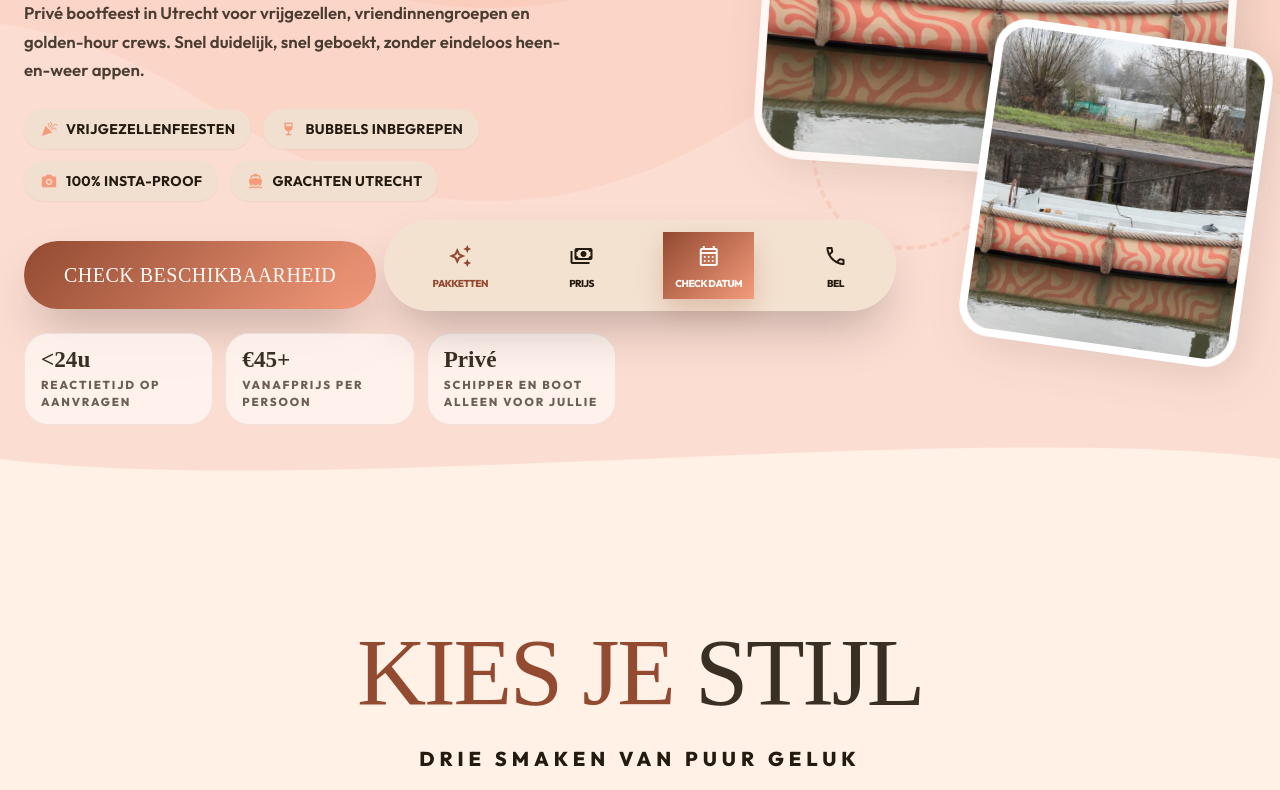
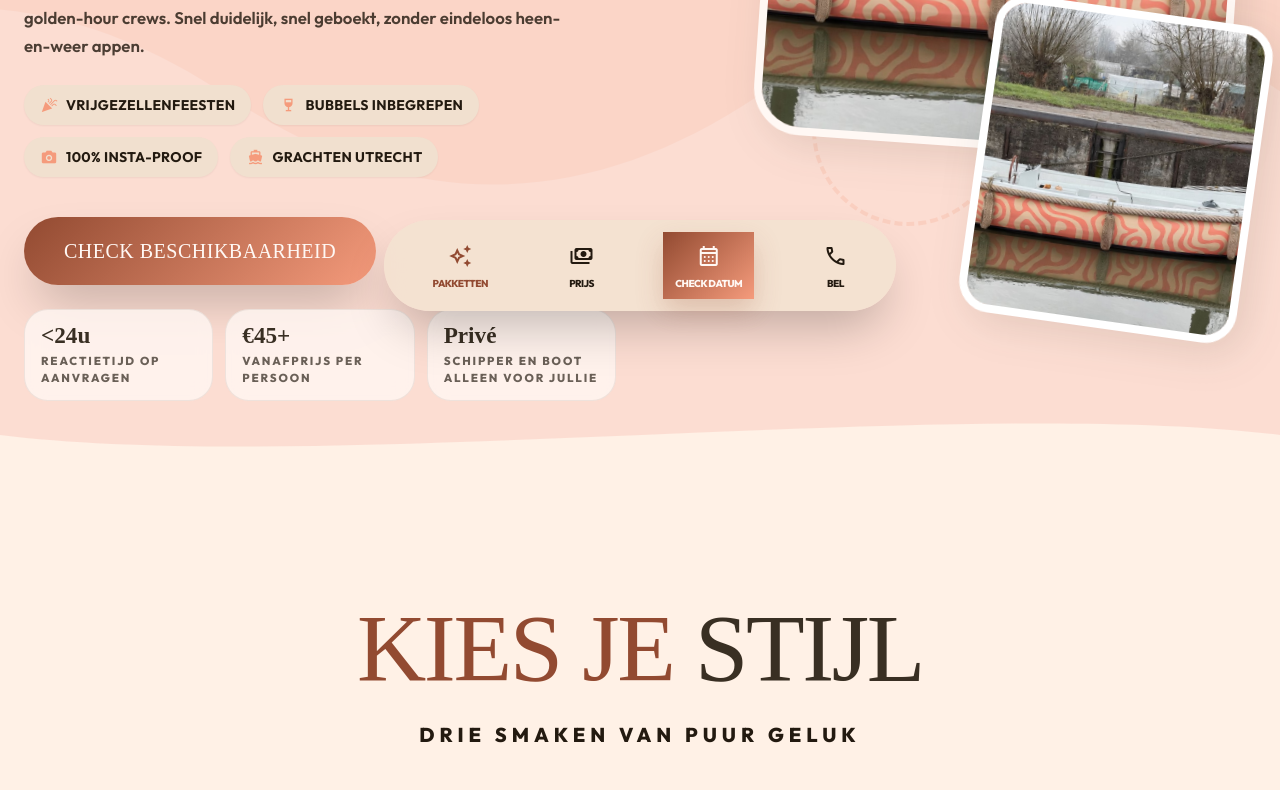
Before and after one commit to yourcount/viboat, a website: page index.html in a window 1280 px wide. Shown: the part 469-1259 px from the top of the page. Drawn offline with nearby package versions, Linux system fonts and the light colour scheme; a web font is replaced by a local one.

Commit message:
Adjust desktop hero top padding

```diff
--- a/index.html
+++ b/index.html
@@ -385,7 +385,7 @@
       background: linear-gradient(180deg, rgba(255, 248, 244, 0.98) 0%, rgba(255, 248, 244, 0.92) 72%, rgba(255, 248, 244, 0) 100%);
     }
     #main-content {
-      padding-top: 9.5rem;
+      padding-top: 8rem;
     }
     #main-content .mb-8 {
       margin-bottom: 0.45rem;
```
